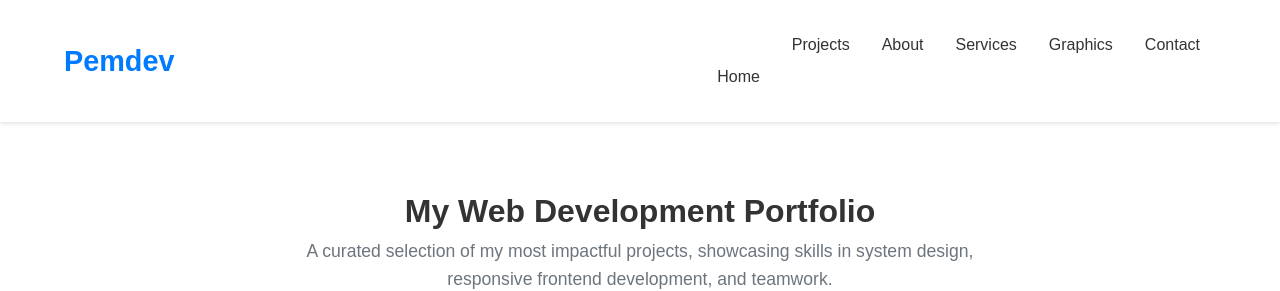
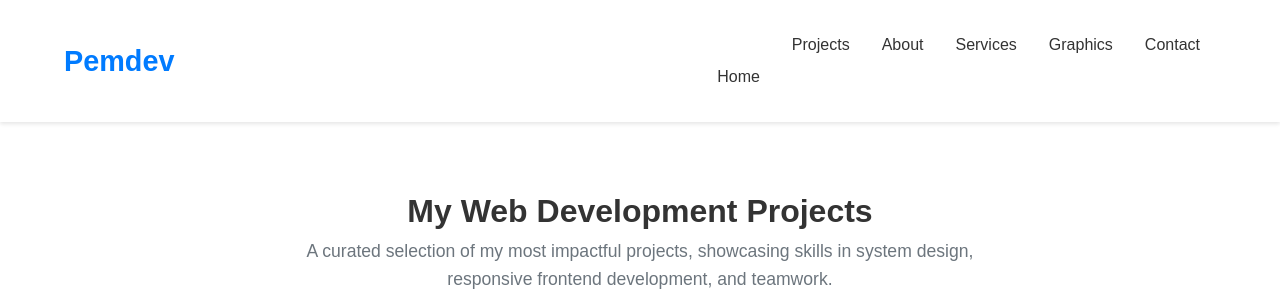
Before and after one commit to ita-25/pemdev, a plain HTML site: page projects.html in a window 1280 px wide. Shown: the top 291 px of the page. Drawn offline with Linux system fonts and the light colour scheme.

Commit message:
Update projects.html

```diff
--- a/projects.html
+++ b/projects.html
@@ -30,7 +30,7 @@
 <main class="projects-main">
 
     <header class="projects-header">
-        <h1>My Web Development Portfolio</h1>
+        <h1>My Web Development Projects</h1>
         <p class="section-subtitle">A curated selection of my most impactful projects, showcasing skills in system design, responsive frontend development, and teamwork.</p>
     </header>
 
```
